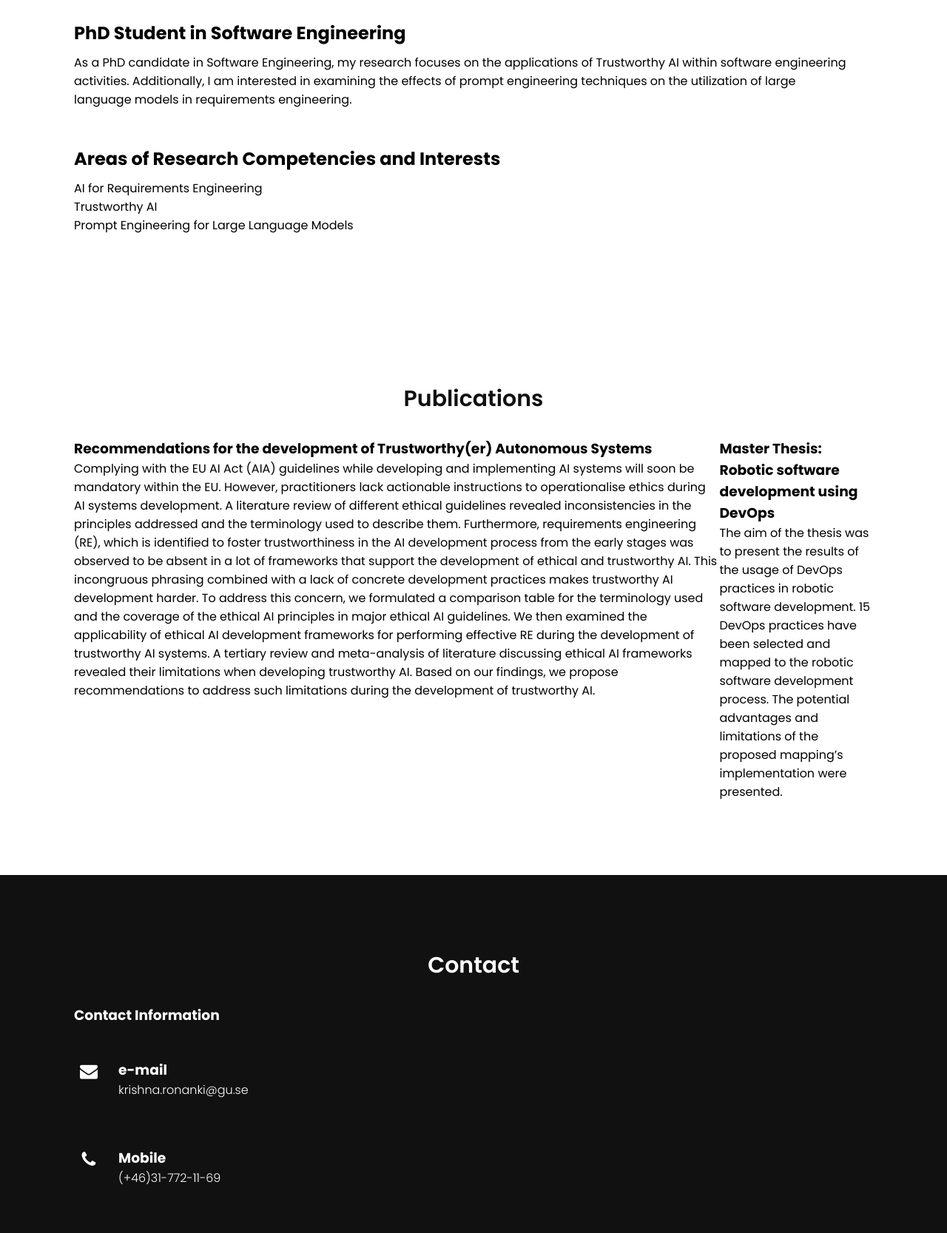
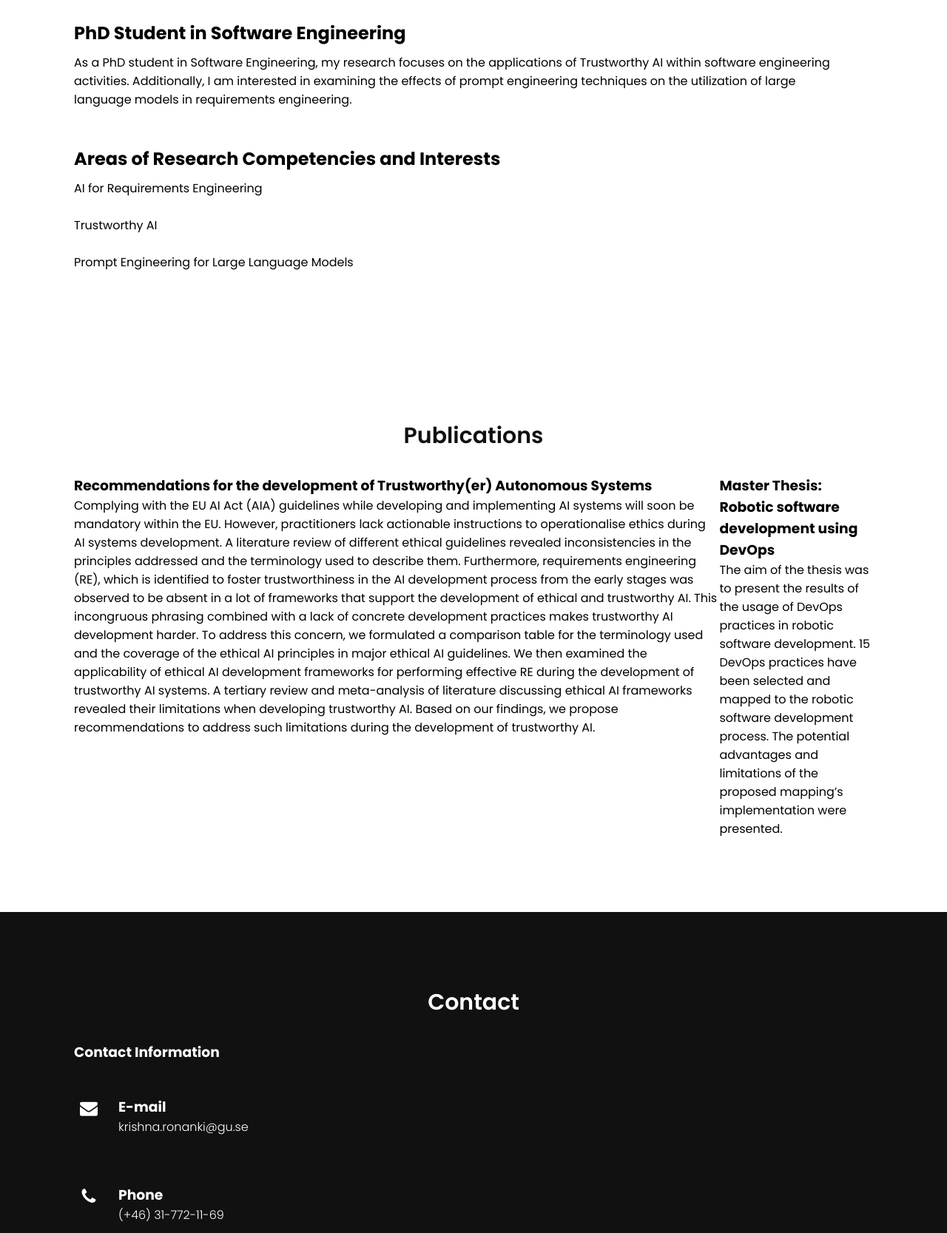
Before and after one commit to Krish97na/Personal-website-project, a plain HTML site: page index.html in a window 1280 px wide. Shown: the part 948-2615 px from the top of the page at 74% size. Drawn offline with Linux system fonts and the light colour scheme.

Commit message:
Update index.html

```diff
--- a/index.html
+++ b/index.html
@@ -9,7 +9,7 @@
     </head>
     <body>
         <header>
-            <a href="#" class="logo">Portfolio</a>
+            <a href="#" class="logo"></a>
             <div class="toggle" onclick="toggleMenu();"></div>
             <ul class="menu">
                 <li><a href="#about" onclick="toggleMenu();">About me</a></li>
@@ -29,11 +29,13 @@
             <div class="content">
                 <div class="contentBox">
                     <h3> PhD Student in Software Engineering </h3>
-                    <p>As a PhD candidate in Software Engineering, my research focuses on the applications of Trustworthy AI within software engineering activities. Additionally, I am interested in examining the effects of prompt engineering techniques on the utilization of large language models in requirements engineering.</p>
+                    <p>As a PhD student in Software Engineering, my research focuses on the applications of Trustworthy AI within software engineering activities. Additionally, I am interested in examining the effects of prompt engineering techniques on the utilization of large language models in requirements engineering.</p>
                     <br><br>
                     <h3> Areas of Research Competencies and Interests </h3>
                     <p> AI for Requirements Engineering</p>
+                    <br>
                     <p> Trustworthy AI </p>
+                    <br>
                     <p> Prompt Engineering for Large Language Models</p>
                 </div>
             </div>
@@ -48,6 +50,7 @@
                     <h3>Recommendations for the development of Trustworthy(er) Autonomous Systems</h3>
                     <p> Complying with the EU AI Act (AIA) guidelines while developing and implementing AI systems will soon be mandatory within the EU. However, practitioners lack actionable instructions to operationalise ethics during AI systems development. A literature review of different ethical guidelines revealed inconsistencies in the principles addressed and the terminology used to describe them. Furthermore, requirements engineering (RE), which is identified to foster trustworthiness in the AI development process from the early stages was observed to be absent in a lot of frameworks that support the development of ethical and trustworthy AI. This incongruous phrasing combined with a lack of concrete development practices makes trustworthy AI development harder. To address this concern, we formulated a comparison table for the terminology used and the coverage of the ethical AI principles in major ethical AI guidelines. We then examined the applicability of ethical AI development frameworks for performing effective RE during the development of trustworthy AI systems. A tertiary review and meta-analysis of literature discussing ethical AI frameworks revealed their limitations when developing trustworthy AI. Based on our findings, we propose recommendations to address such limitations during the development of trustworthy AI. </p>
                 </div>
+                <br><br>
                 <div class="workBox">
                     <h3>Master Thesis: Robotic software development using DevOps </h3>
                     <p> The aim of the thesis was to present the results of the usage of DevOps practices in robotic software development. 15 DevOps practices have been selected and mapped to the robotic software development process. The potential advantages and limitations of the proposed mapping’s implementation were presented.</p>
@@ -68,7 +71,7 @@
                             <i class="fa fa-envelope"></i>
                         </div>
                         <div class="text">
-                            <h3>e-mail</h3>
+                            <h3>E-mail</h3>
                             <p>krishna.ronanki@gu.se</p>
                         </div>
                     </div><br>
@@ -77,8 +80,8 @@
                             <i class="fa fa-phone"></i>
                         </div>
                         <div class="text">
-                            <h3>Mobile</h3>
-                            <p>(+46)31-772-11-69</p>
+                            <h3>Phone</h3>
+                            <p>(+46) 31-772-11-69</p>
                         </div>
                     </div><br>
                     <div class="box">
```
